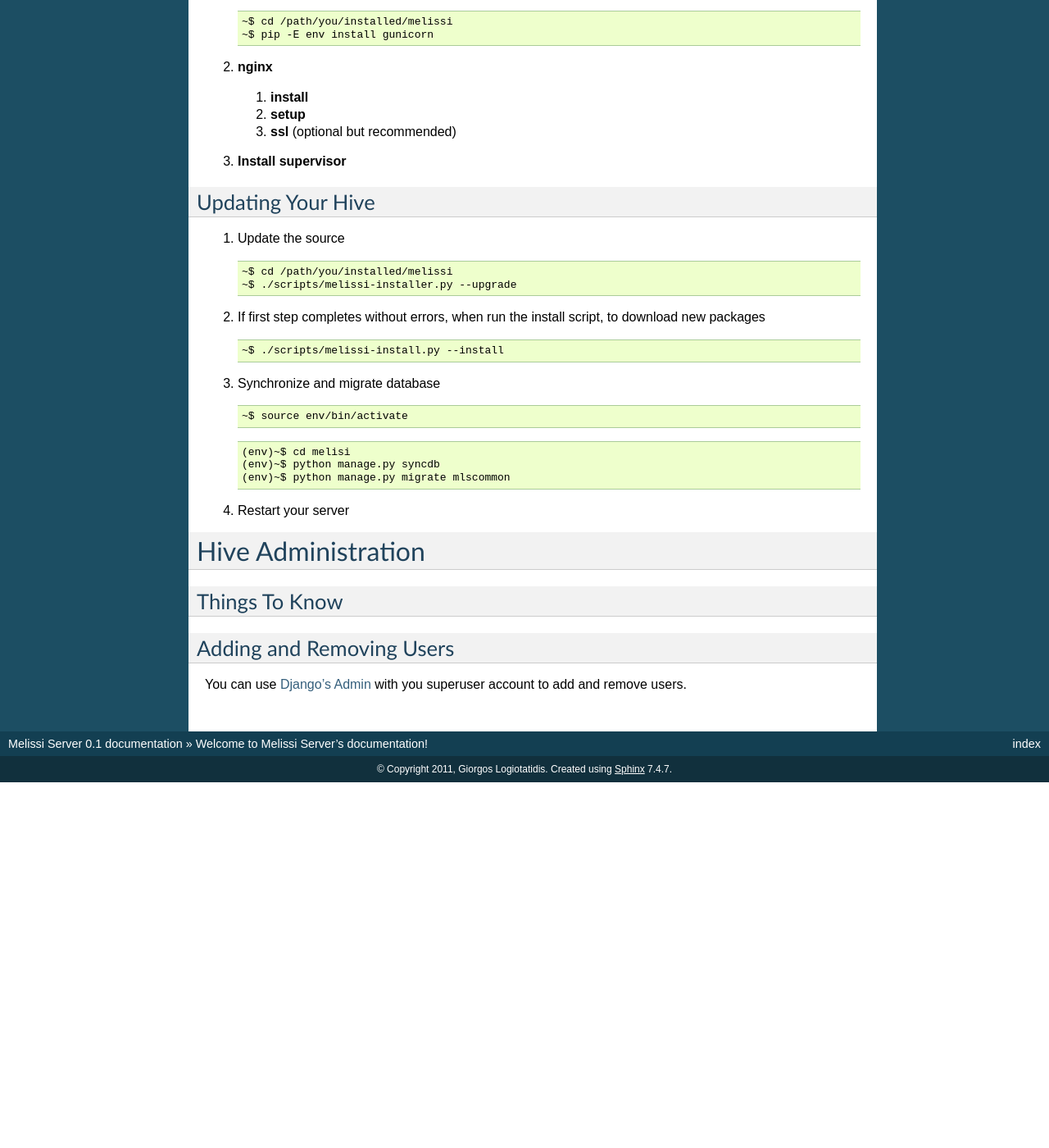
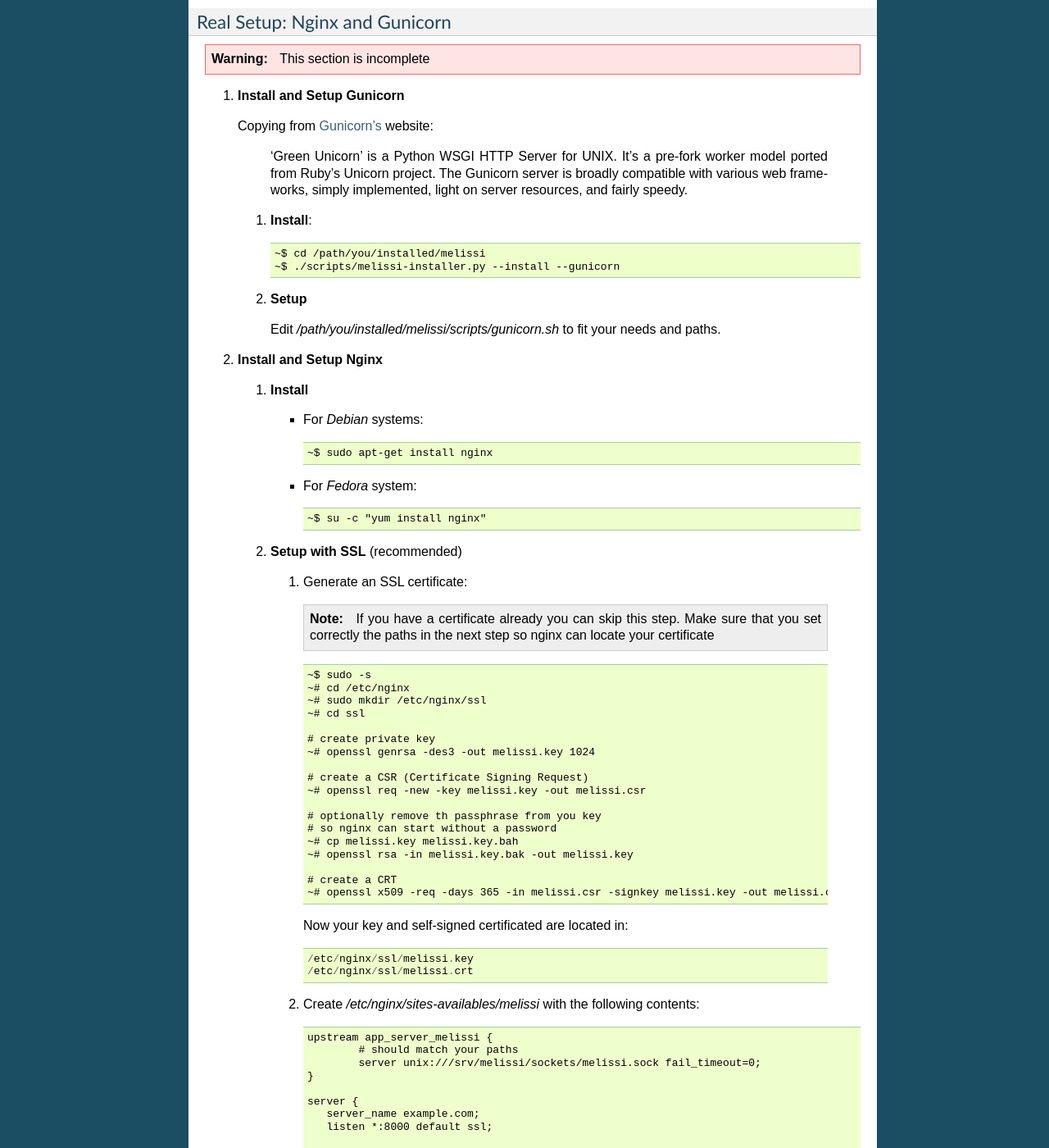
Before and after one commit to melissiproject/server, a Sphinx documentation site: the page built from docs/index.rst, in a window 1280 px wide and 1400 px high, scrolled down 4738 px. Shown: the whole window at 82% size. Built offline with Sphinx 7.4.7, drawn with Linux system fonts in a browser that asks for light colours; before the commit the page ends 5692 px from its top, so only the background shows below that; some of the changed text lies outside the part shown.

Commit message:
added nginx setup instructions cleanup

```diff
--- a/docs/index.rst
+++ b/docs/index.rst
@@ -73,15 +73,11 @@ To install your own hive:
    projects / installs you may have on your server. PIP is a package
    manager for python.
 
-   - For *Debian* systems
-
-     ::
+   - For *Debian* systems::
 
      ~$ sudo apt-get install python-pip python-virtualenv
 
-   - For *Fedora* system
-
-     ::
+   - For *Fedora* system::
 
      ~$ su -c "yum install python-pip python-virtualenv"
 
@@ -90,15 +86,11 @@ To install your own hive:
    We use git to version our code. To get the latest melissi source
    code you need to install git.
 
-   - For *Debian* systems
-
-     ::
+   - For *Debian* systems::
 
      ~$ sudo apt-get install git
 
-   - For *Fedora* systems
-
-     ::
+   - For *Fedora* systems::
 
      ~$ su -c "yum install git"
 
@@ -130,62 +118,46 @@ To install your own hive:
    - **Mysql on Debian Systems**
 
      Install python development files, needed to build python mysql
-     connector.
-
-       ::
+     connector::
 
        ~$ sudo apt-get install python-dev
 
-     Install MySQL
-
-       ::
+     Install MySQL::
 
        ~$ sudo apt-get install mysql-server libmysqlclient-dev
 
-   - **PosteSQL on Debian Systems**
+   - **PostgreSQL on Debian Systems**
 
      Install python and postgresql development files, needed to build
-     python postgresql connector.
-
-       ::
+     python postgresql connector::
 
        ~$ sudo apt-get install python-dev
 
-     Install PostgreSQL
-
-       ::
+     Install PostgreSQL::
 
        ~$ sudo apt-get install postgresql libpg-dev
 
    - **Mysql on Fedora**
 
      Install python development files, needed to build python mysql
-     connector.
-
-       ::
+     connector::
 
        ~$ su -c "yum install python-devel"
 
-     Install MySQL
+     Install MySQL::
 
-       ::
-
-       ~$ su -c "yum install mysql mysql-devel"
+       ~$ su -c "yum install mysql-server mysql-devel"
 
    - **PosteSQL on Fedora**
 
      Install python and postgresql development files, needed to build
-     python postgresql connector.
-
-       ::
+     python postgresql connector::
 
        ~$ su -c "yum install python-devel"
 
-     Install PostgreSQL
+     Install PostgreSQL::
 
-       ::
-
-       ~$ su -c "yum install postgresql postgresql-devel"
+       ~$ su -c "yum install postgresql-server postgresql-devel"
 
 
 Getting Melissi Source
@@ -193,16 +165,12 @@ Getting Melissi Source
 
 You can get the source from our git repository.
 
-1. Move to the directory you want to install melissi
-
-   ::
+1. Move to the directory you want to install melissi::
 
    ~$ mkdir /srv/melissi
    ~$ cd /srv/melissi
 
-2. Fetch the source code
-
-   ::
+2. Fetch the source code::
 
    ~$ git clone git://github.com/melissiproject/server.git
 
@@ -249,9 +217,9 @@ in file local_settings.py.
 
 1. **Copy settings template**
 
-  ::
+   ::
 
-  ~$ cp local_settings.py.example local_settings.py
+   ~$ cp local_settings.py.example local_settings.py
 
 2. **Edit using you favorite editor local_settings.py**
 
@@ -261,6 +229,18 @@ in file local_settings.py.
      `Django's documentation on Databases
      <https://docs.djangoproject.com/en/dev/ref/settings/#databases>`_
      if you need more help.
+
+     .. note::
+
+        When using MySQL or PostgreSQL you need to create a database
+        first. You also need to grant permissions to your database
+        user to access the database
+
+	Use *mysqladmin* command to create MySQL databases
+
+	::
+
+	~$ mysqladmin -u root -p create melissi
 
    - **Set SECRET_KEY**
 
@@ -284,16 +264,11 @@ in file local_settings.py.
      Set either to *True* or *False* if you want or not other to be
      able to create accounts on your hive.
 
-3. **Setup the database**
+3. **Setup the database**::
 
-   ::
-
-   ~$ source env/bin/activate
-
-   ::
-
-   (env)~$ python manage.py syncdb
-   (env)~$ python manage.py migrate mlscommon
+      ~$ source env/bin/activate
+      (env)~$ python manage.py syncdb
+      (env)~$ python manage.py migrate mlscommon
 
 
    .. warning::
@@ -349,22 +324,207 @@ Real Setup: Nginx and Gunicorn
 
    This section is incomplete
 
-1. **gunicorn**
+1. **Install and Setup Gunicorn**
 
-   ::
+   Copying from `Gunicorn's <http://gunicorn.org>`_ website:
 
-   ~$ cd /path/you/installed/melissi
-   ~$ pip -E env install gunicorn
+     'Green Unicorn' is a Python WSGI HTTP Server for UNIX. It's a
+     pre-fork worker model ported from Ruby's Unicorn project. The
+     Gunicorn server is broadly compatible with various web frameworks,
+     simply implemented, light on server resources, and fairly speedy.
 
-2. **nginx**
+   1. **Install**::
 
-   1. **install**
-   2. **setup**
-   3. **ssl** (optional but recommended)
+      ~$ cd /path/you/installed/melissi
+      ~$ ./scripts/melissi-installer.py --install --gunicorn
+
+   2. **Setup**
+
+      Edit */path/you/installed/melissi/scripts/gunicorn.sh* to fit
+      your needs and paths.
+
+2. **Install and Setup Nginx**
+
+   1. **Install**
+
+      - For *Debian* systems::
+
+   	~$ sudo apt-get install nginx
+
+      - For *Fedora* system::
+
+	~$ su -c "yum install nginx"
+
+   2. **Setup with SSL** (recommended)
+
+      1. Generate an SSL certificate:
+
+	.. note::
+
+	   If you have a certificate already you can skip this
+	   step. Make sure that you set correctly the paths in the
+	   next step so nginx can locate your certificate
+
+	::
+
+	  ~$ sudo -s
+	  ~# cd /etc/nginx
+	  ~# sudo mkdir /etc/nginx/ssl
+	  ~# cd ssl
+
+	  # create private key
+	  ~# openssl genrsa -des3 -out melissi.key 1024
+
+	  # create a CSR (Certificate Signing Request)
+	  ~# openssl req -new -key melissi.key -out melissi.csr
+
+	  # optionally remove th passphrase from you key
+	  # so nginx can start without a password
+	  ~# cp melissi.key melissi.key.bah
+	  ~# openssl rsa -in melissi.key.bak -out melissi.key
+
+	  # create a CRT
+	  ~# openssl x509 -req -days 365 -in melissi.csr -signkey melissi.key -out melissi.crt
 
 
-3. **Install supervisor**
+        Now your key and self-signed certificated are located in::
 
+	  /etc/nginx/ssl/melissi.key
+	  /etc/nginx/ssl/melissi.crt
+
+      2. Create */etc/nginx/sites-availables/melissi* with the following contents::
+
+          upstream app_server_melissi {
+	  	  # should match your paths
+                  server unix:///srv/melissi/sockets/melissi.sock fail_timeout=0;
+          }
+
+          server {
+             server_name example.com;
+             listen *:8000 default ssl;
+
+             ssl_certificate ssl/melissi.crt;
+             ssl_certificate_key ssl/melissi.key;
+
+             # should match your paths
+             access_log /srv/melissi/logs/nginx.access.log;
+             error_log /srv/melissi/logs/nginx.error.log;
+
+             # set this to the maximum file size allowed in your hive
+             client_max_body_size 100m;
+
+             location  /static/admin/ {
+                   # should match your paths
+                   alias /srv/melissi/server/env/lib/python2.6/site-packages/django/contrib/admin/media/;
+                   expires 30d;
+                   add_header Cache-Control public;
+             }
+
+             location /storage/ {
+                   internal;
+                   # should match your paths
+                   alias /srv/storage/;
+             }
+
+             location / {
+                   proxy_set_header X-Forwarded-For $proxy_add_x_forwarded_for;
+                   proxy_set_header Host $http_host;
+                   proxy_set_header X-Forwarded-Protocol ssl;
+                   proxy_redirect off;
+                   proxy_pass http://app_server_melissi;
+              }
+	  }
+
+   3. **Setup without SSL** (not recommended)
+
+      .. warning::
+
+	   The communication between your clients and the server will
+	   be unecrypted. Your passwords and data will be viewable by
+	   others.
+
+      Create */etc/nginx/sites-availables/melissi* with the following contents::
+
+          upstream app_server_melissi {
+	  	  # should match your paths
+                  server unix:///srv/melissi/sockets/melissi.sock fail_timeout=0;
+          }
+
+          server {
+             server_name example.com;
+             listen *:8000;
+
+             # should match your paths
+             access_log /srv/melissi/logs/nginx.access.log;
+             error_log /srv/melissi/logs/nginx.error.log;
+
+             # set this to the maximum file size allowed in your hive
+             client_max_body_size 100m;
+
+             location  /static/admin/ {
+                   # should match your paths
+                   alias /srv/melissi/server/env/lib/python2.6/site-packages/django/contrib/admin/media/;
+                   expires 30d;
+                   add_header Cache-Control public;
+             }
+
+             location /storage/ {
+                   internal;
+                   # should match your paths
+                   alias /srv/storage/;
+             }
+
+             location / {
+                   proxy_set_header X-Forwarded-For $proxy_add_x_forwarded_for;
+                   proxy_set_header Host $http_host;
+                   proxy_redirect off;
+                   proxy_pass http://app_server_melissi;
+              }
+	  }
+
+
+   4. **Enable the site**::
+
+        ~$ sudo ln -s /etc/nginx/sites-available/melissi ln -s /etc/nginx/sites-enabled/melissi
+
+   5. **Check configuration**::
+
+	~$ sudo /etc/init.d/nginx configtest
+
+3. **Install and Setup Supervisor**
+
+   1. **Install**::
+
+      ~$ sudo apt-get install supervisor
+
+   2. **Setup**
+
+      Create */etc/supervisor/conf.d/melissi.conf* with the following contents::
+
+	[program:melissi]
+	directory = /srv/melissi/server/melisi/
+	user = melissi
+	command = /srv/melissi/server/scripts/gunicorn.sh
+	autostart=true
+	autorestart=true
+	redirect_stderr=True
+
+      .. warning::
+
+	   Make sure that the paths match your installation
+
+   3. **Load new config**
+
+      ::
+
+      ~$ sudo /etc/init.d/supervisor force-reload
+
+4. Start services::
+
+   ~$ sudo supervisorctl start melissi
+   ~$ sudo /etc/init.d/nginx reload
+
+5. Enjoy your hive!
 
 Updating Your Hive
 ------------------
```
Also changed, not shown: other parts of docs/index.rst (+6 -10 lines).
